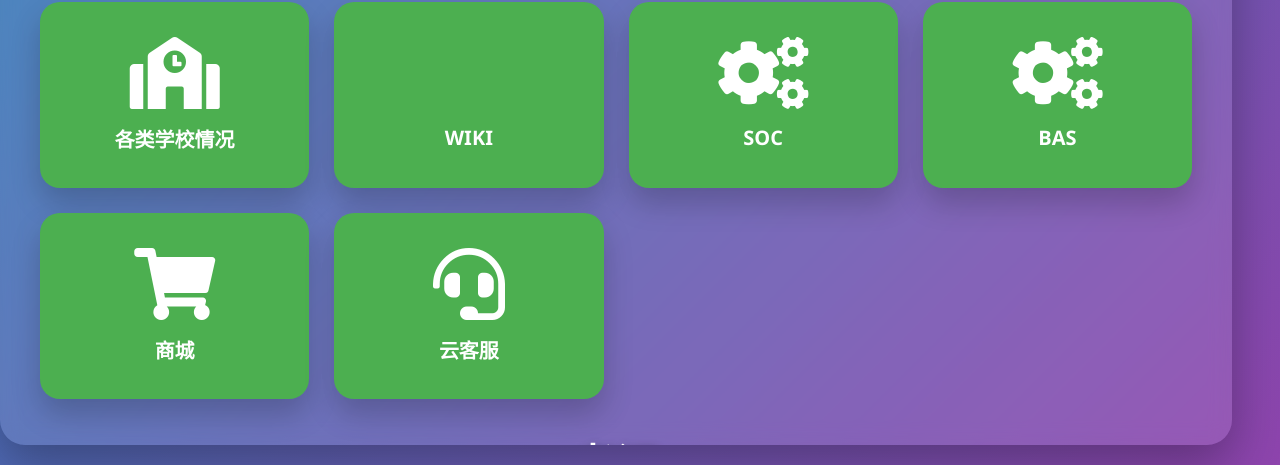
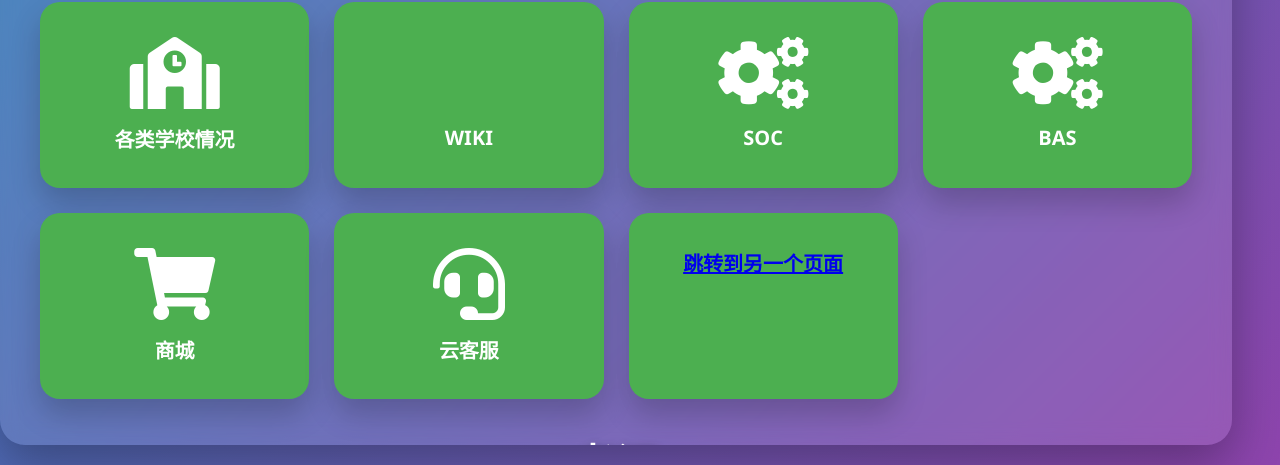
Before and after one commit to userwzking/userwzking.github.io, a plain HTML site: page index.html in a window 1280 px wide. Shown: the part 335-800 px from the top of the page. Drawn offline with Linux system fonts and the light colour scheme; a script that the page names is missing.

Commit message:
Update index.html

```diff
--- a/index.html
+++ b/index.html
@@ -259,6 +259,10 @@
                     <i class="fas fa-headset"></i>
                     <p>云客服</p>
                 </div>
+                <div class="link-card new-road">
+
+                   <p> <a href="file:///C:/Users/32755/OneDrive/Desktop/home/index%20.html">跳转到另一个页面</a><p>
+                </div>
             </div>
         </section>
 
```
